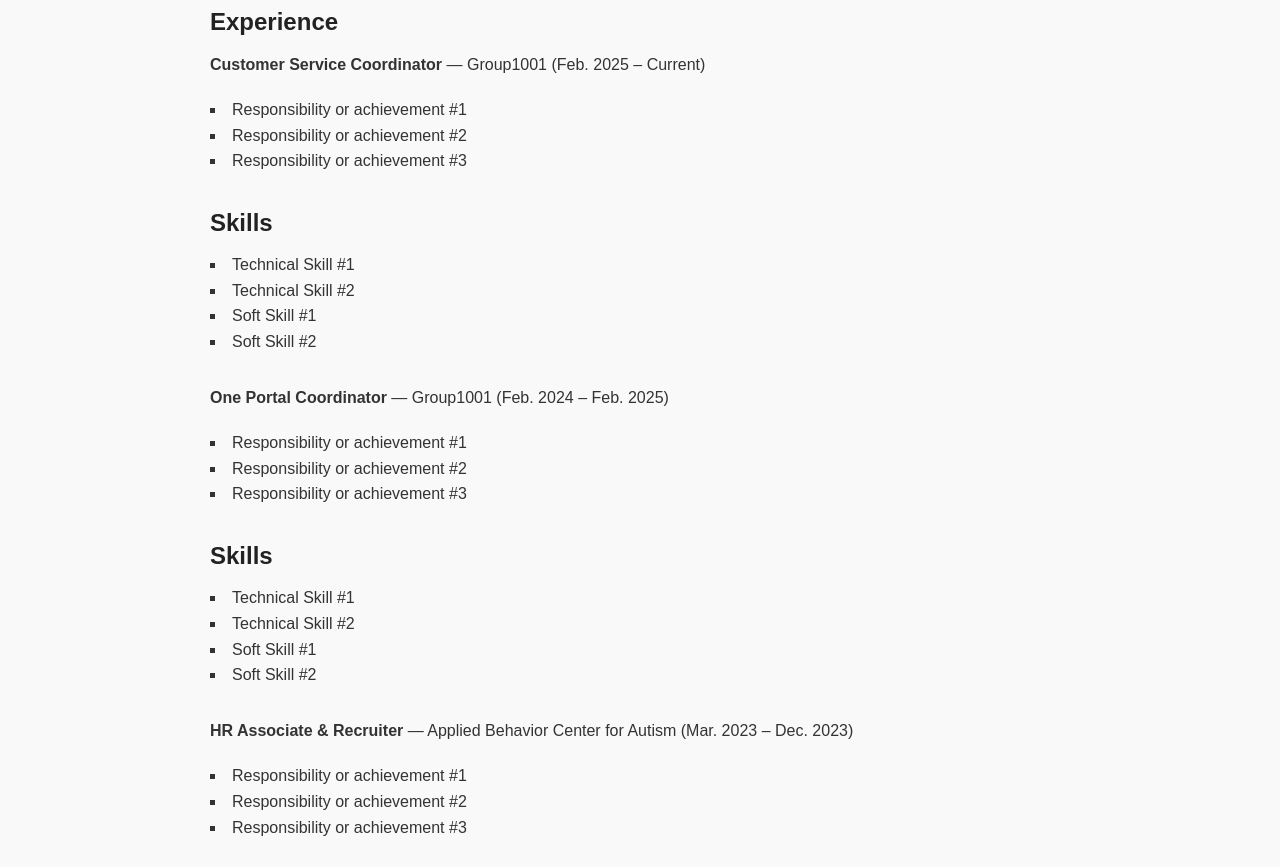
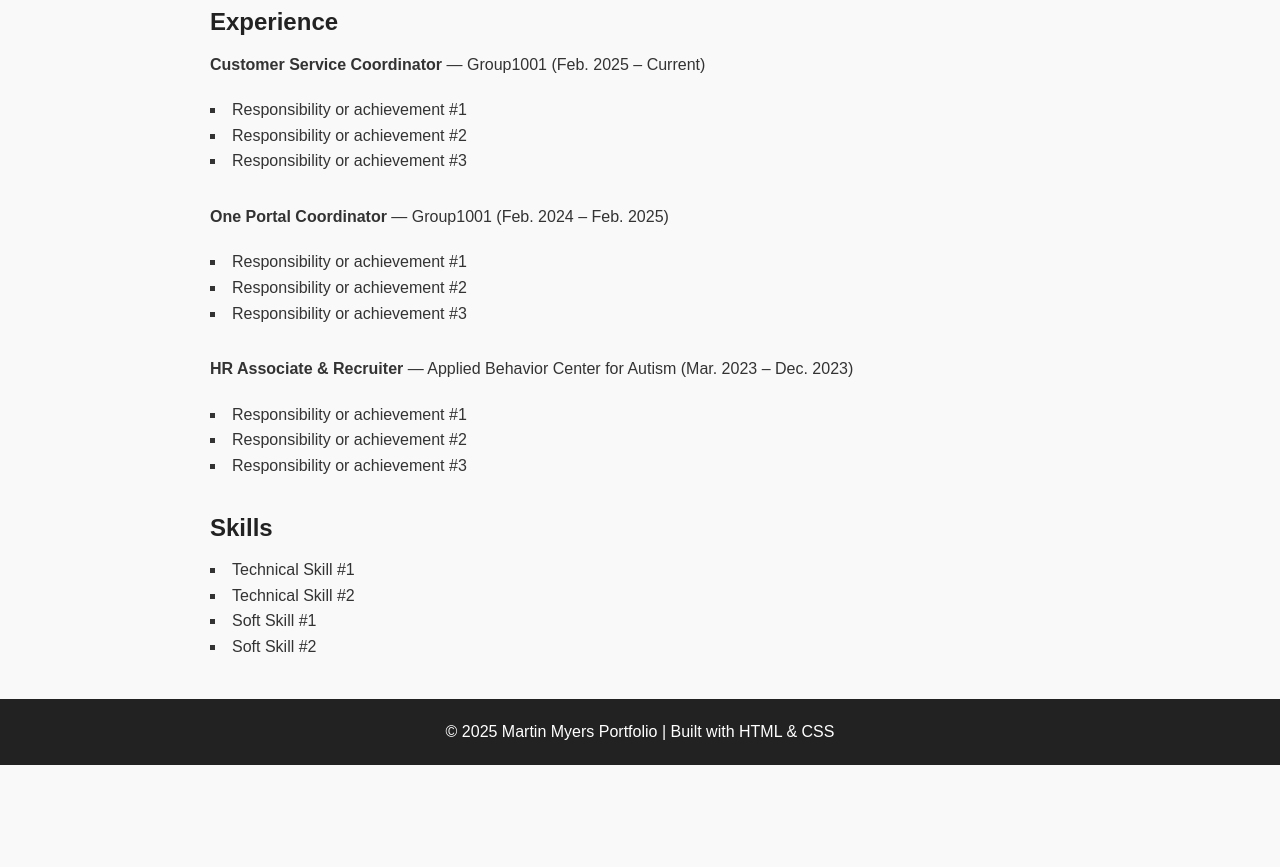
Before and after one commit to RobertHoosier/MartinMyers.github.io, a plain HTML site: page resume.html in a window 1280 px wide. Shown: the part 648-1515 px from the top of the page. After the commit the page ends 1413 px from the top, so only its background shows below. Drawn offline with Linux system fonts and the light colour scheme.

Commit message:
Update resume.html

```diff
--- a/resume.html
+++ b/resume.html
@@ -62,31 +62,11 @@
     </section>
 
     <section class="resume-section">
-      <h2>Skills</h2>
-      <ul>
-        <li>Technical Skill #1</li>
-        <li>Technical Skill #2</li>
-        <li>Soft Skill #1</li>
-        <li>Soft Skill #2</li>
-      </ul>
-    </section>
-
-    <section class="resume-section">
       <p><strong>One Portal Coordinator</strong> — Group1001 (Feb. 2024 – Feb. 2025)</p>
       <ul>
         <li>Responsibility or achievement #1</li>
         <li>Responsibility or achievement #2</li>
         <li>Responsibility or achievement #3</li>
-      </ul>
-    </section>
-
-    <section class="resume-section">
-      <h2>Skills</h2>
-      <ul>
-        <li>Technical Skill #1</li>
-        <li>Technical Skill #2</li>
-        <li>Soft Skill #1</li>
-        <li>Soft Skill #2</li>
       </ul>
     </section>
 
```
